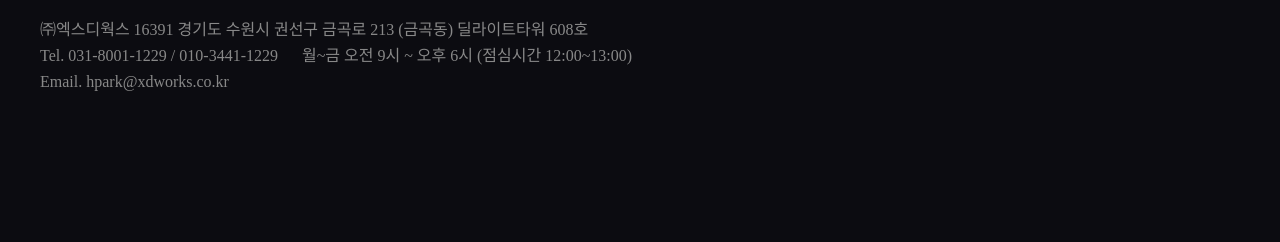
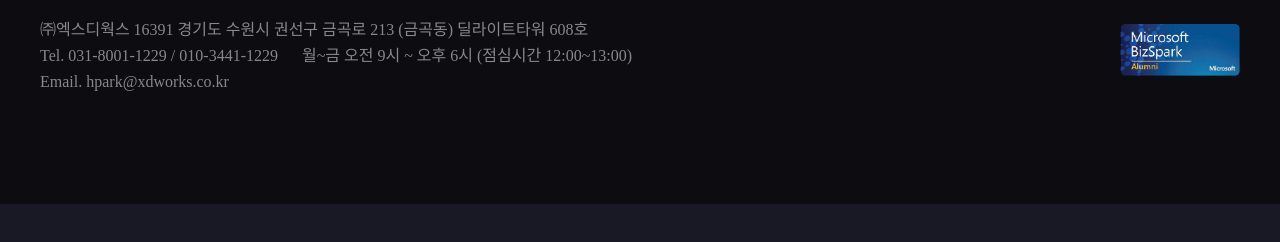
Before and after one commit to xdworksinc/homepage, a plain HTML site: page index.html in a window 1280 px wide. Shown: the part 5351-5593 px from the top of the page. After the commit the page ends 5559 px from the top, so only its background shows below. Drawn offline with nearby package versions, Linux system fonts and the light colour scheme; a web font is replaced by a local one.

Commit message:
Add files via upload

```diff
--- a/index.css
+++ b/index.css
@@ -550,19 +550,31 @@
     margin-top: 80px;
 }
 
+
 .info-wrap{
     width: 1200px;
     padding: 0 22px;
     margin: 120px auto 150px auto;
+}
+.info_l{
+    float: left;
+}
+.info_r{
+    float: right;
+    width: 120px;
+    padding-top: 60px;
+}
+
+.info_r img{
+    width: 100%;
 }
 
 .info_logo{
     margin: 0 0 20px 0;
     width: 160px;
 }
-
 .info_logo img{
-    width:100%;
+    width: 100%;
 }
 
 .info_txt{
@@ -582,6 +594,10 @@
     line-height: 26px;
     width: 350px;
     margin-bottom: 110px;
+}
+
+@media screen and (max-width: 1200px){
+    .info_r{display: none;}
 }
 
 @media screen and (max-width: 700px){
--- a/index.html
+++ b/index.html
@@ -94,6 +94,7 @@
 
           <div class="banner-title">
             <div class="title-wrap">
+                <!--<img src="./img/img_xdlogo.png" class="xdlogo" alt="XDWORKS">-->
                 <h2 class="banner-tit">AI Technologies</h2>
                 <h3 class="banner-txt_pc">Deep Learning &amp; Machine Vision</h3>
                 <h3 class="banner-txt_mo">Deep Learning<br>&amp; Machine Vision</h3>
@@ -267,12 +268,15 @@
     <section>
         <div class="XD-info_pc">
             <div class="info-wrap">
-                <div class="info_logo"><img src="./img/img_logo_s.png"></div>
-                <div class="info_txt">
-                    ㈜엑스디웍스   16391 경기도 수원시 권선구 금곡로 213 (금곡동) 딜라이트타워 608호 <br>
-                    Tel. 031-8001-1229 / 010-3441-1229 &emsp; 월~금  오전 9시 ~ 오후 6시 (점심시간 12:00~13:00) <br>
-                    Email. hpark@xdworks.co.kr
+                <div class="info_l">
+                    <div class="info_logo"><img src="./img/img_logo_s.png"></div>
+                    <div class="info_txt">
+                        ㈜엑스디웍스   16391 경기도 수원시 권선구 금곡로 213 (금곡동) 딜라이트타워 608호 <br>
+                        Tel. 031-8001-1229 / 010-3441-1229 &emsp; 월~금  오전 9시 ~ 오후 6시 (점심시간 12:00~13:00) <br>
+                        Email. hpark@xdworks.co.kr
+                    </div>
                 </div>
+                <div class="info_r"><img src="./img/img_mbs.png"></div>
             </div>
         </div>
         <div class="XD-info_mo">
```
